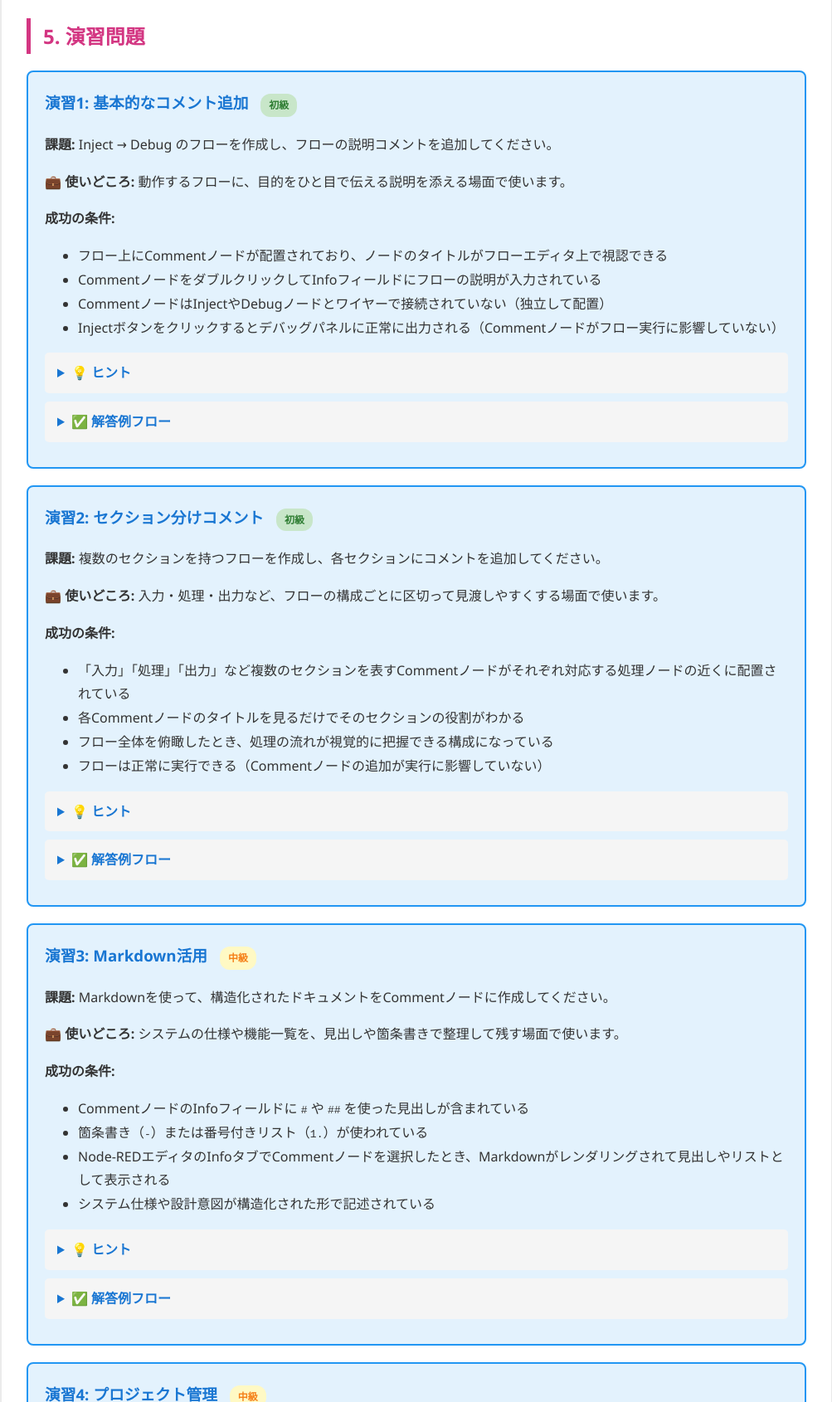
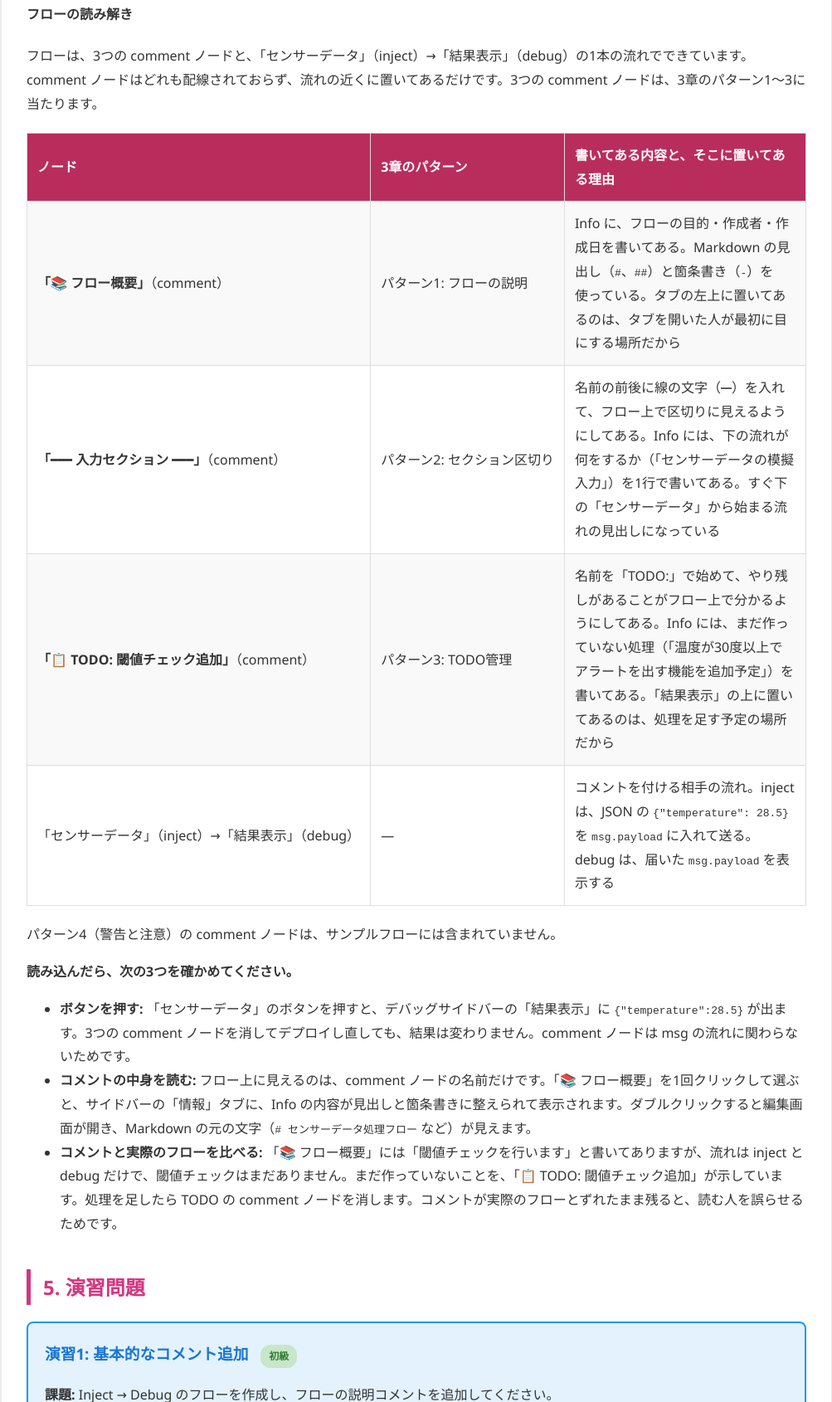
Before and after one commit to GMSTechJP/gmstechjp.github.io, a plain HTML site: page nodered-comment-node-guide.html in a window 1280 px wide. Shown: the part 3296-4986 px from the top of the page at 83% size, without its empty margins (138-1141 px from the left). Drawn offline with Linux system fonts and the light colour scheme.

Commit message:
docs: comment ガイドのサンプルフローに、フローの読み解きを足す
サンプルフローの 3 つの comment ノードが 3 章のどのパターンに当たるか、
何が書いてあり、なぜそこに置いてあるかを表にした。パターン4 がサンプルに
無いこと、ボタンを押した結果、コメントの中身の読み方（情報タブ）、
概要のコメントと実際のフローのずれ（TODO）も書いた。

Co-Authored-By: Claude Fable 5.2 <noreply@anthropic.com>

```diff
--- a/nodered-comment-node-guide.html
+++ b/nodered-comment-node-guide.html
@@ -352,6 +352,46 @@
 ]</div>
         </details>
 
+        <h4>フローの読み解き</h4>
+        <p>フローは、3つの comment ノードと、「センサーデータ」（inject）→「結果表示」（debug）の1本の流れでできています。comment ノードはどれも配線されておらず、流れの近くに置いてあるだけです。3つの comment ノードは、3章のパターン1〜3に当たります。</p>
+
+        <table>
+            <tr>
+                <th>ノード</th>
+                <th>3章のパターン</th>
+                <th>書いてある内容と、そこに置いてある理由</th>
+            </tr>
+            <tr>
+                <td><strong>「📚 フロー概要」</strong>（comment）</td>
+                <td>パターン1: フローの説明</td>
+                <td>Info に、フローの目的・作成者・作成日を書いてある。Markdown の見出し（<code>#</code>、<code>##</code>）と箇条書き（<code>-</code>）を使っている。タブの左上に置いてあるのは、タブを開いた人が最初に目にする場所だから</td>
+            </tr>
+            <tr>
+                <td><strong>「━━━ 入力セクション ━━━」</strong>（comment）</td>
+                <td>パターン2: セクション区切り</td>
+                <td>名前の前後に線の文字（<code>━</code>）を入れて、フロー上で区切りに見えるようにしてある。Info には、下の流れが何をするか（「センサーデータの模擬入力」）を1行で書いてある。すぐ下の「センサーデータ」から始まる流れの見出しになっている</td>
+            </tr>
+            <tr>
+                <td><strong>「📋 TODO: 閾値チェック追加」</strong>（comment）</td>
+                <td>パターン3: TODO管理</td>
+                <td>名前を「TODO:」で始めて、やり残しがあることがフロー上で分かるようにしてある。Info には、まだ作っていない処理（「温度が30度以上でアラートを出す機能を追加予定」）を書いてある。「結果表示」の上に置いてあるのは、処理を足す予定の場所だから</td>
+            </tr>
+            <tr>
+                <td>「センサーデータ」（inject）→「結果表示」（debug）</td>
+                <td>―</td>
+                <td>コメントを付ける相手の流れ。inject は、JSON の <code>{"temperature": 28.5}</code> を <code>msg.payload</code> に入れて送る。debug は、届いた <code>msg.payload</code> を表示する</td>
+            </tr>
+        </table>
+
+        <p>パターン4（警告と注意）の comment ノードは、サンプルフローには含まれていません。</p>
+
+        <p><strong>読み込んだら、次の3つを確かめてください。</strong></p>
+        <ul>
+            <li><strong>ボタンを押す:</strong> 「センサーデータ」のボタンを押すと、デバッグサイドバーの「結果表示」に <code>{"temperature":28.5}</code> が出ます。3つの comment ノードを消してデプロイし直しても、結果は変わりません。comment ノードは msg の流れに関わらないためです。</li>
+            <li><strong>コメントの中身を読む:</strong> フロー上に見えるのは、comment ノードの名前だけです。「📚 フロー概要」を1回クリックして選ぶと、サイドバーの「情報」タブに、Info の内容が見出しと箇条書きに整えられて表示されます。ダブルクリックすると編集画面が開き、Markdown の元の文字（<code># センサーデータ処理フロー</code> など）が見えます。</li>
+            <li><strong>コメントと実際のフローを比べる:</strong> 「📚 フロー概要」には「閾値チェックを行います」と書いてありますが、流れは inject と debug だけで、閾値チェックはまだありません。まだ作っていないことを、「📋 TODO: 閾値チェック追加」が示しています。処理を足したら TODO の comment ノードを消します。コメントが実際のフローとずれたまま残ると、読む人を誤らせるためです。</li>
+        </ul>
+
         <h2 id="section5">5. 演習問題</h2>
 
         <div class="exercise">
```
